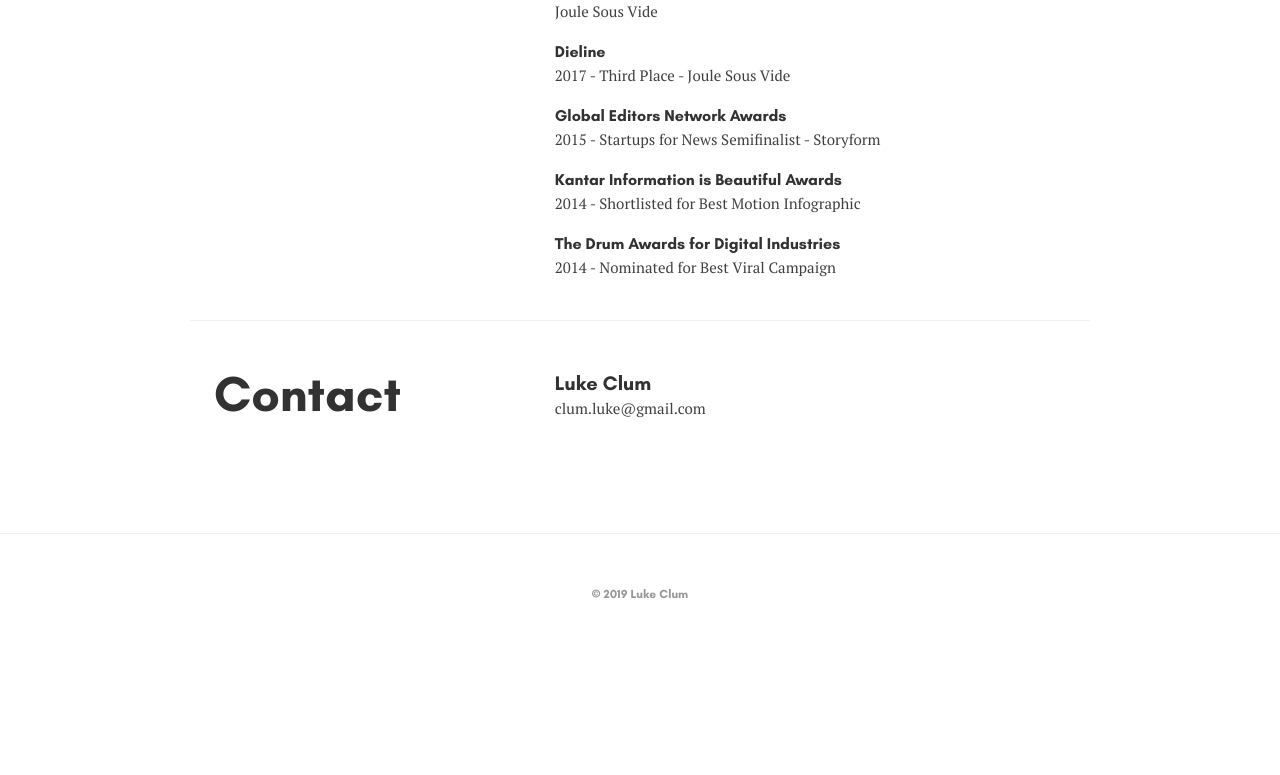
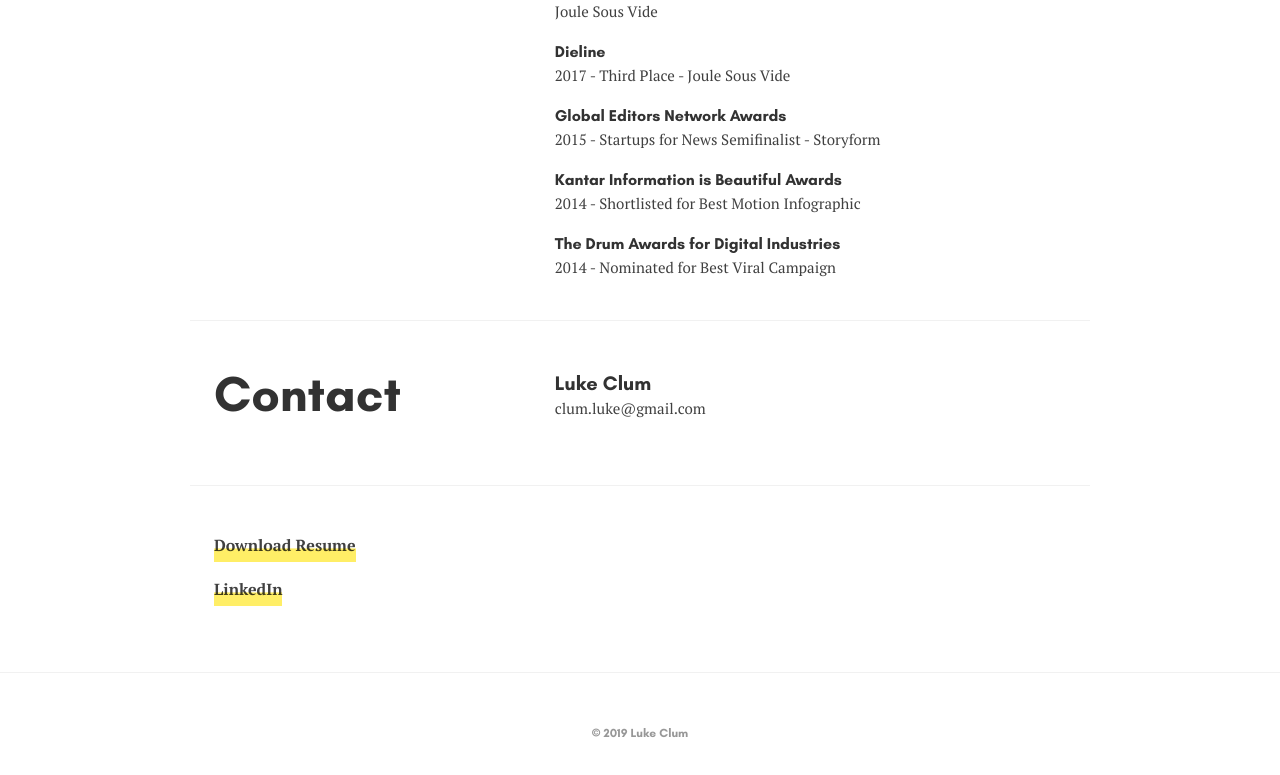
Before and after one commit to lukeclum/lukeclum.github.io, an Angular app: page /resume in a window 1280 px wide. Shown: the part 1602-2377 px from the top of the page. Before the commit the page ends 2280 px from the top, so only its background shows below. Built offline with nearby package versions, Linux system fonts and the light colour scheme.

Commit message:
added resume, fixed awards link

```diff
--- a/src/app/pages/about/about.component.html
+++ b/src/app/pages/about/about.component.html
@@ -2,7 +2,7 @@
 
 <p>My name is Luke, and I’m a product designer who’s helped support non-profits, built sites for photography studios and small digital agencies, run my own publishing startup, and helped people make dinner each night. I enjoy the intersection of ux research, design systems, and interaction design.</p>
 
-<p>I’m more interested in collaborating to understand and solve problems than winning design awards, and I enjoy working with people with similar mindsets. With that said, here are a few <a href="/resume#awards">awards worth sharing.</a></p>
+<p>I’m more interested in collaborating to understand and solve problems than winning design awards, and I enjoy working with people with similar mindsets. With that said, here are a few <span routerLink="/resume" fragment="awards"><a href="/resume#awards">awards worth sharing.</a></span></p>
 
 <!-- <ul>
   <li><b>Red Dot</b> - Joule Sous Vide</li>
--- a/src/app/pages/about/about.component.ts
+++ b/src/app/pages/about/about.component.ts
@@ -1,4 +1,5 @@
 import { Component, OnInit } from '@angular/core';
+import { RouterModule } from '@angular/router';
 
 @Component({
   selector: 'app-about',
--- a/src/app/pages/resume/resume.component.css
+++ b/src/app/pages/resume/resume.component.css
@@ -11,6 +11,10 @@
 
 .resume-block:last-child {
   border-bottom: none;
+}
+
+.resume-block.links {
+  display: block;
 }
 
 .resume-section {
--- a/src/app/pages/resume/resume.component.html
+++ b/src/app/pages/resume/resume.component.html
@@ -110,3 +110,10 @@
     </div>
   </div>
 </div>
+
+<div id="links" class="resume-block links">
+  <a href="/assets/Luke-Clum-Resume-2019.pdf" download>Download Resume</a>
+  <br />
+  <br />
+  <a href="https://www.linkedin.com/in/lukeclum/" target="_blank">LinkedIn</a>
+</div>
```
Also changed, not shown: 1 other file (tests, documents, lock files or other folders).
